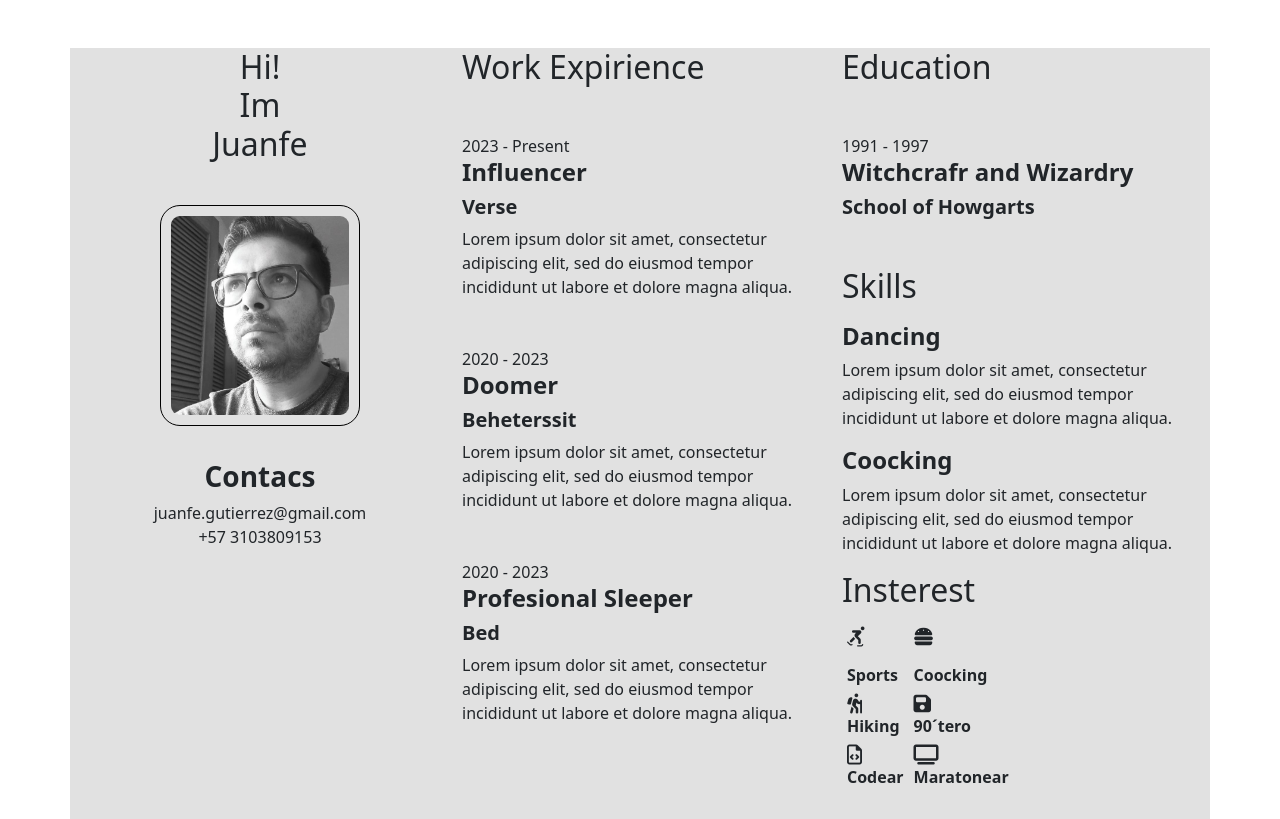
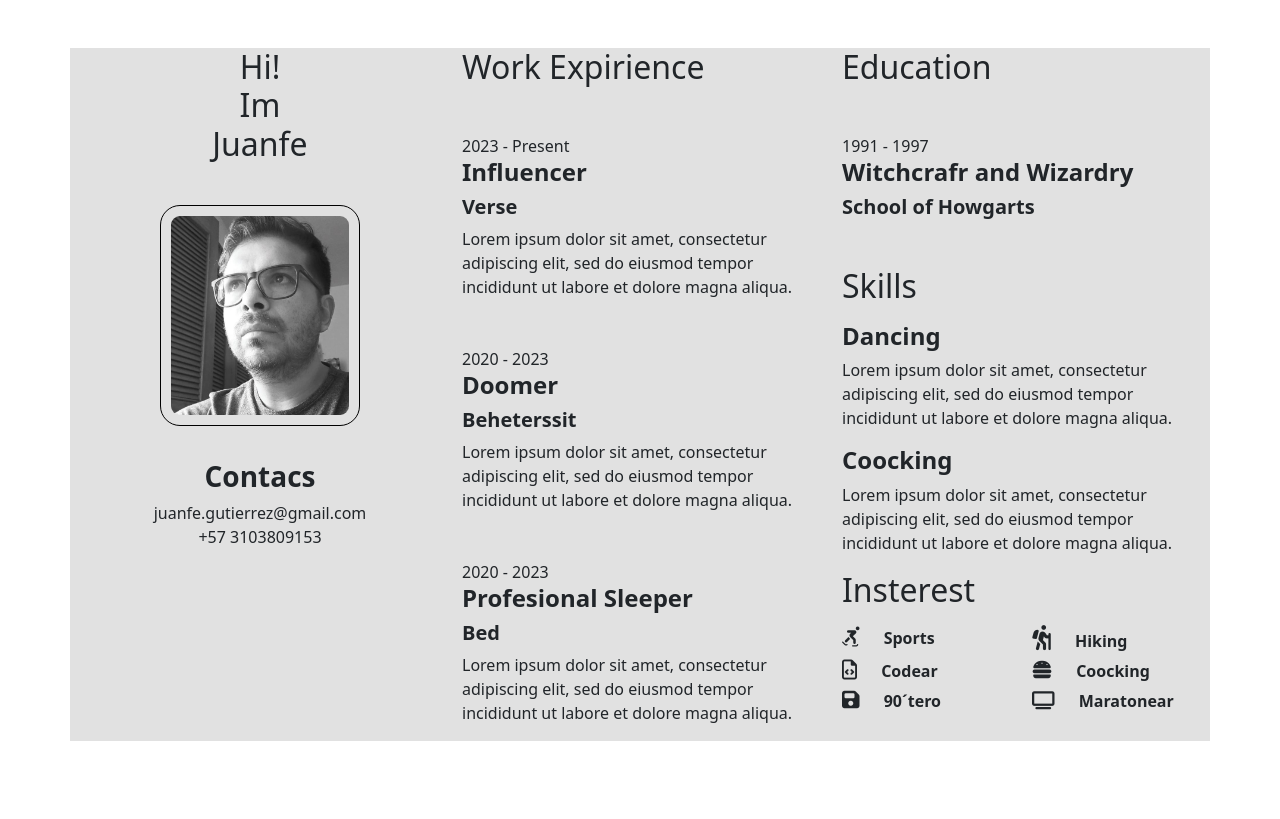
Before and after one commit to juanfegutierrez/hv-juan-gutierrez, a plain HTML site: page index.html in a window 1280 px wide. Drawn offline with nearby package versions, Linux system fonts and the light colour scheme.

Commit message:
version 2

```diff
--- a/assets/CSS/style.css
+++ b/assets/CSS/style.css
@@ -3,6 +3,10 @@ body {background-color: white;
 
 .container{
     background-color: rgb(225, 225, 225);
+}
+
+.row {
+
 }
 
 .container-photo{
@@ -17,22 +21,13 @@ body {background-color: white;
     width: 200px;
     height: auto;
 }
-
-
-.modulo-1 {
-    display: flex;
-    flex-direction: row;
-    width: 50px;
-    padding: auto;
-    margin:5px;
-    max-width: 100%;
-    height: auto;
+.container-iconos .col-lg-3 {
+    display: inline-block;
+    vertical-align: top; /* Alinea los elementos en la parte superior */
 }
 
-.modulo-2 {
-    display: flex;
-    flex-direction: row;
-    width: 50px;
-    padding: auto;
-    margin:5px
+.container-iconos i,
+.container-iconos h6 {
+    display: inline-block;
+    margin-right: 20px; /* Ajusta el espacio entre el ícono y el texto */
 }
--- a/index.html
+++ b/index.html
@@ -11,9 +11,9 @@
   </head>
   <body>
     <main>
-      <div class="container">
-        <div class="row mt-5">
-          <div class="col-lg-4 text-center px-3">
+      <div class="container mt-3">
+        <div class="row mt-5 mb-5">
+          <div class="col-lg-4 text-center px-3" id="columna-1">
             <h2>Hi!<br>Im<br>Juanfe</h2>
             <br>
             <div class="container-photo">
@@ -26,7 +26,7 @@
               <span>+57 3103809153</span>
             </div>
           </div>
-          <div class="col-lg-4">
+          <div class="col-lg-4" id="columna-2">
             <h2>Work Expirience </h2>
             <div class="mt-5">
               <span class="text muted">2023 - Present</span>
@@ -54,8 +54,9 @@
                 Lorem ipsum dolor sit amet, consectetur adipiscing elit, sed do eiusmod tempor incididunt ut labore et dolore magna aliqua.
               </p>
             </div>
+
           </div>
-          <div class="col-lg-4">
+          <div class="col-lg-4" id="coumna-3">
               <h2>Education</h2>
               <div class="mt-5">
                 <span class="text muted">1991 - 1997</span>
@@ -70,42 +71,47 @@
                 Lorem ipsum dolor sit amet, consectetur adipiscing elit, sed do eiusmod tempor incididunt ut labore et dolore magna aliqua.
                 </p>
                 </div>
+              </div>
               <div class="mt-3">
                 <h4><strong>Coocking</strong></h4>
                 <p>
                 Lorem ipsum dolor sit amet, consectetur adipiscing elit, sed do eiusmod tempor incididunt ut labore et dolore magna aliqua.
                 </p>
               </div>
-          </div>
               <div class="mt-3">
               <h2>Insterest</h2>
                 <div class="container-iconos mt-3">
-              <div class="modulo-1">
-                <div class="col-lg6">
-                  <p>
+                  <div class="row">
+                    <div class="col-lg-6">
                       <i class="fa-solid fa-person-skating m4" style="font-size: 20px"></i>
                       <h6><strong>Sports</strong></h6>
-                    <i class="fa-solid fa-person-hiking m4" style="font-size: 20px"></i>
+                    </div>
+                    <div class="col-lg-6">
+                      <i class="fa-solid fa-person-hiking m4" style="font-size: 25px"></i>
                       <h6><strong>Hiking</strong></h6>
+                    </div>
+                  </div>
+                    <div class="row">
+                      <div class="col-lg-6">
                         <i class="fa-regular fa-file-code m4" style="font-size: 20px"></i>
                         <h6><strong>Codear</strong></h6>
-                  </p>
                       </div>
-                <div class="modulo-2"></div>
-                  <div class="col-lg6">
-                    <p>
+                      <div class="col-lg-6">
                         <i class="fa-solid fa-burger m4" style="font-size: 20px"></i>
-                      <br>
                         <h6><strong>Coocking</strong></h6>
+                      </div>
+                    </div>
+                    <div class="row">
+                      <div class="col-lg-6">
                         <i class="fa-solid fa-floppy-disk m4" style="font-size: 20px"></i>
                         <h6><strong>90´tero</strong></h6>
-                      <i class="fa-solid fa-tv m4" style="font-size: 20px"></i>
+                      </div>
+                      <div class="col-lg-6">
+                        <i class="fa-solid fa-tv m4" style="font-size: 18px"></i>
                     <h6><strong>Maratonear</strong></h6>
-                    </p>
                       </div>
                     </div>
-
-                </p>
+                  </div>
                 </div>
           </div>
           </div>
```
Lines whose indentation alone changed are shown as unchanged.
